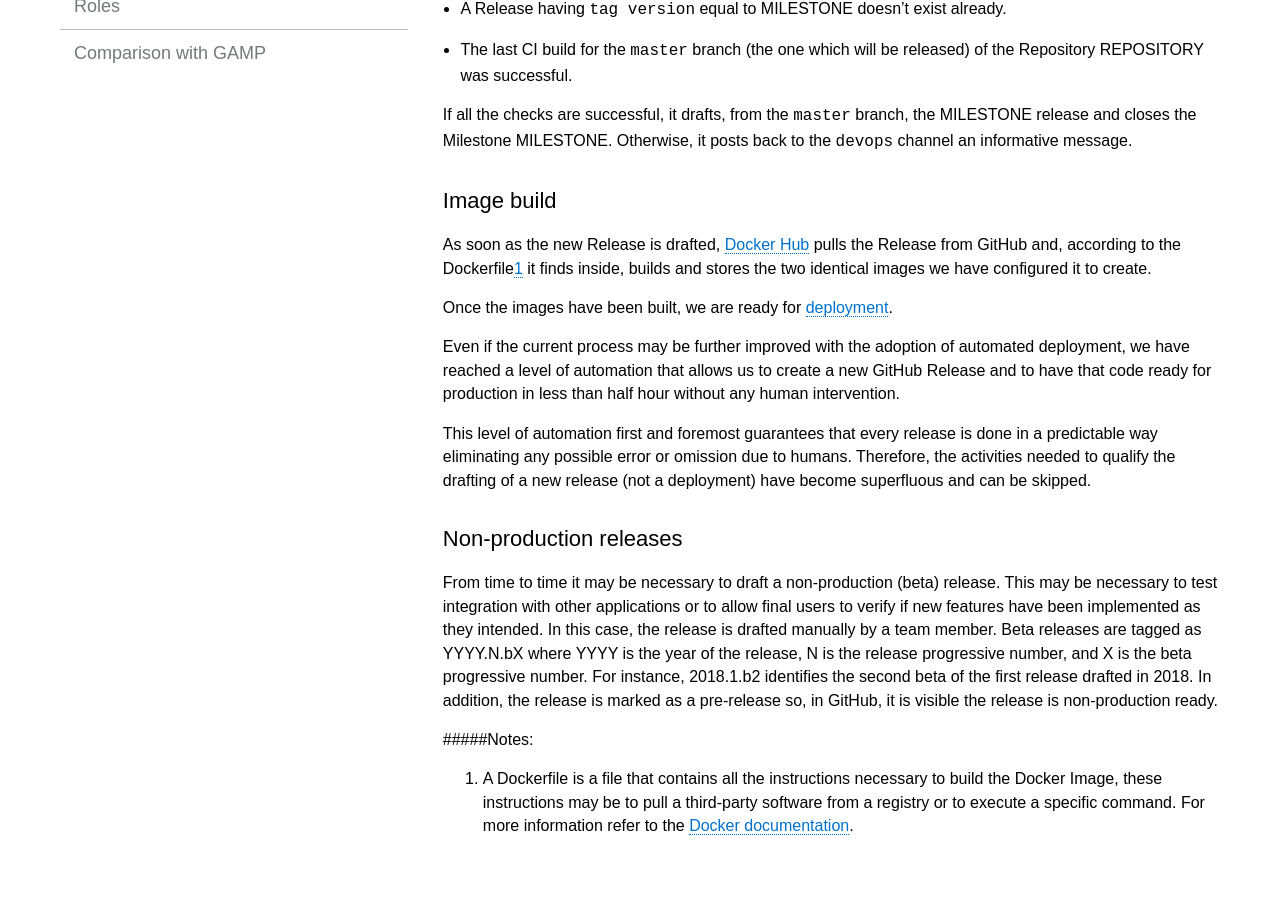
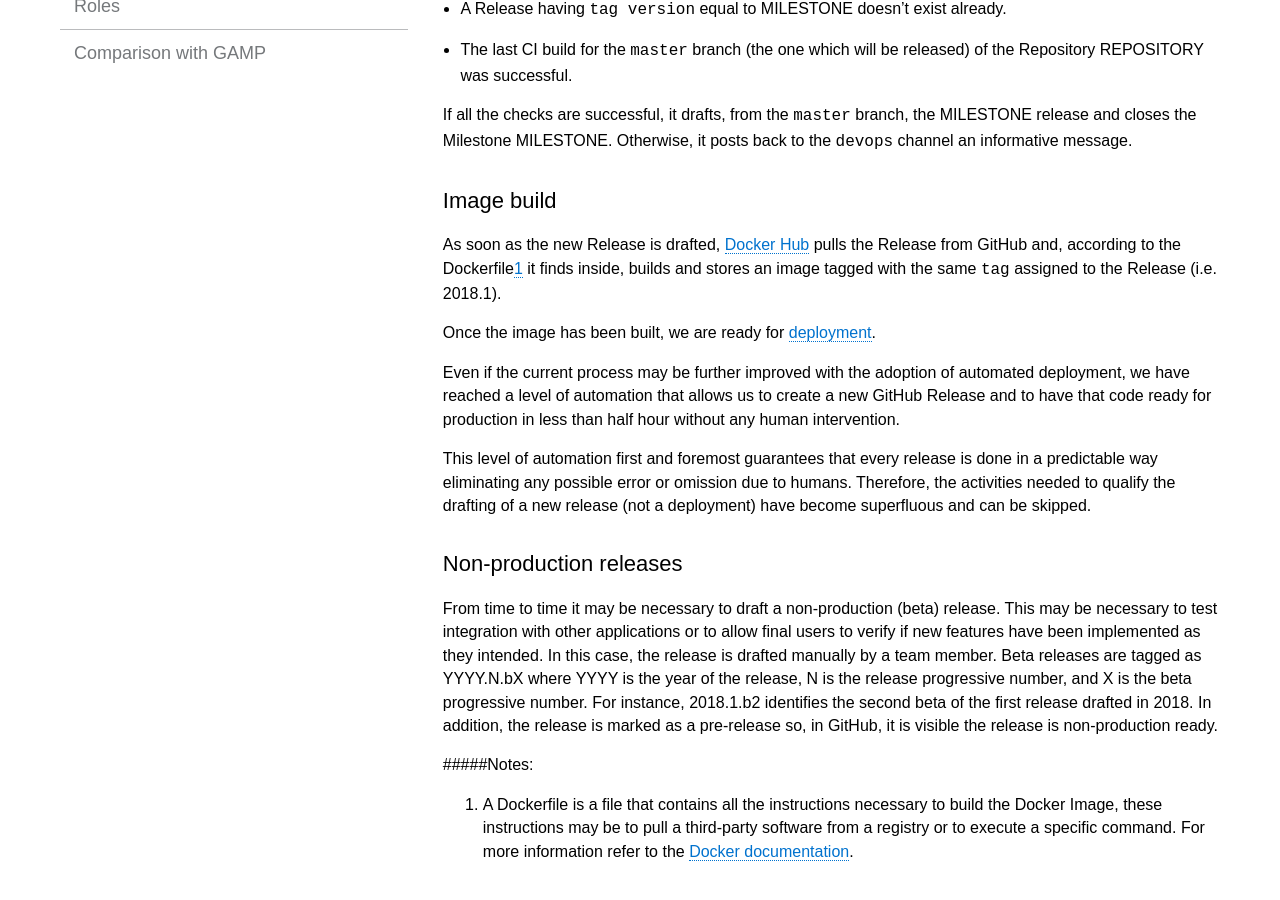
Before and after one commit to inforlife/process, a Jekyll site: the page built from release.md, in a window 1280 px wide and 900 px high, scrolled down 656 px. Built offline with Jekyll 4.4.1, drawn with Linux system fonts in a browser that asks for light colours.

Commit message:
specify only one image is built

```diff
--- a/release.md
+++ b/release.md
@@ -25,9 +25,9 @@ If all the checks are successful, it drafts, from the `master` branch, the MILES
 
 ## Image build
 
-As soon as the new Release is drafted, [Docker Hub](https://inforlife.github.io/process/services/dockerhub.html) pulls the Release from GitHub and, according to the Dockerfile[1](#notes) it finds inside, builds and stores the two identical images we have configured it to create.
+As soon as the new Release is drafted, [Docker Hub](https://inforlife.github.io/process/services/dockerhub.html) pulls the Release from GitHub and, according to the Dockerfile[1](#notes) it finds inside, builds and stores an image tagged with the same `tag` assigned to the Release (i.e. 2018.1).
 
-Once the images have been built, we are ready for [deployment](https://inforlife.github.io/process/services/deployment.html).
+Once the image has been built, we are ready for [deployment](https://inforlife.github.io/process/services/deployment.html).
 
 Even if the current process may be further improved with the adoption of automated deployment, we have reached a level of automation that allows us to create a new GitHub Release and to have that code ready for production in less than half hour without any human intervention.
 
```
